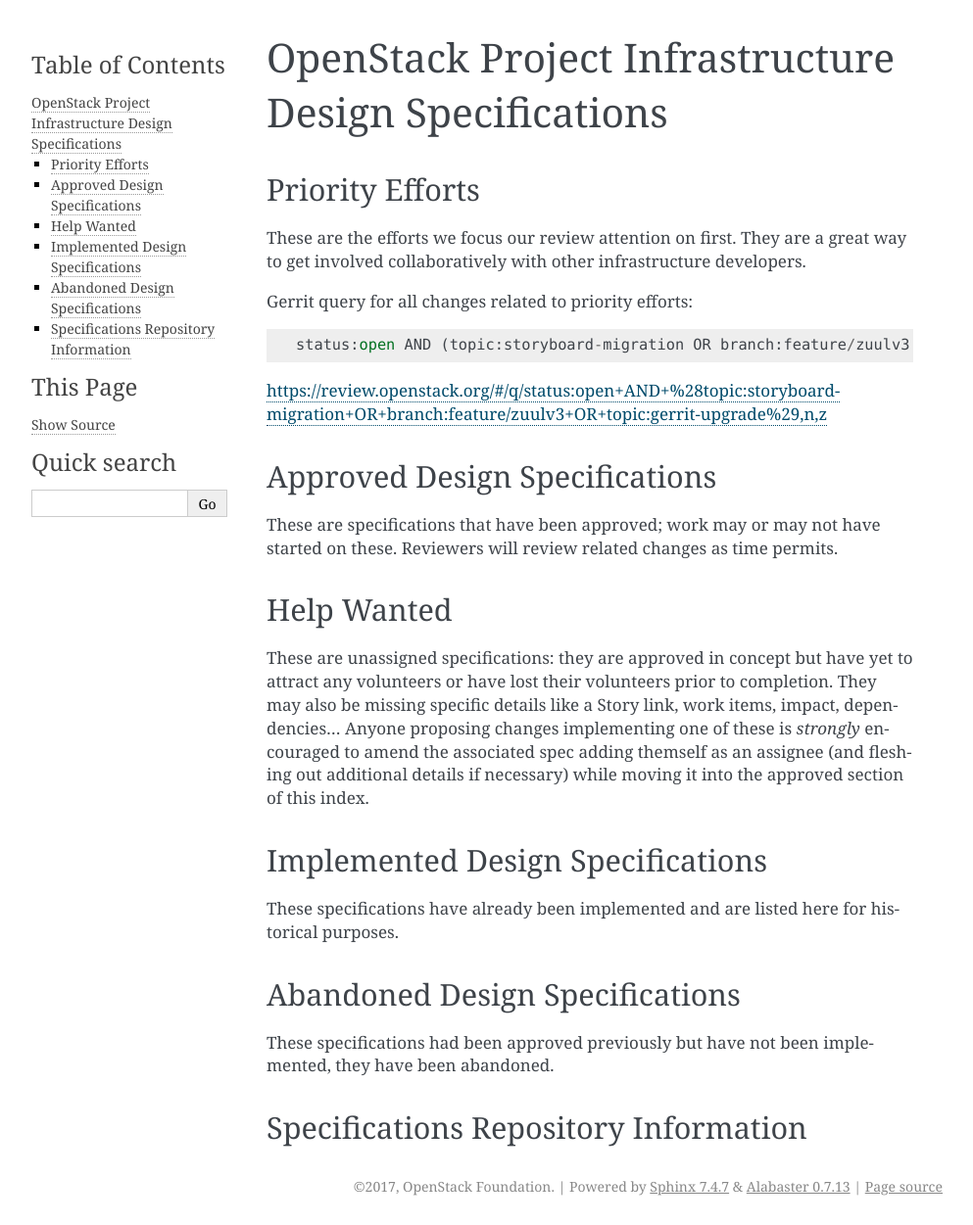
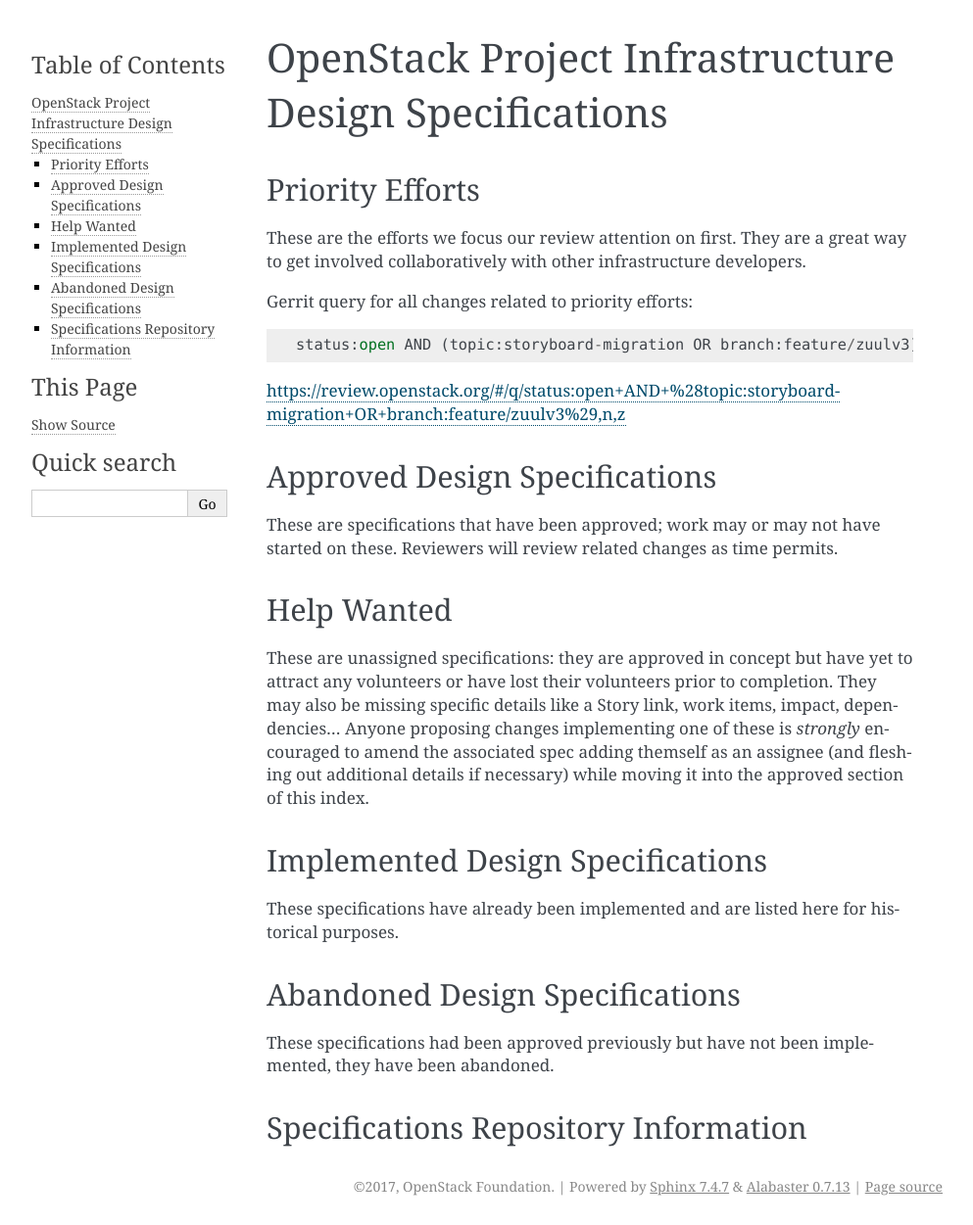
Before and after one commit to openstack-infra/infra-specs, a Sphinx documentation site: the page built from doc/source/index.rst, in a window 1280 px wide. Shown: the whole page at 98% size, without its empty margins (148-1141 px from the left). Built offline with Sphinx 7.4.7, drawn with Linux system fonts in a browser that asks for light colours; pages that are not in the unit, such as notebooks, are missing from menus.

Commit message:
The Gerrit 2.13 upgrade is implemented
Move the Gerrit 2.13 spec to the implemented list and remove it from
priority efforts queries.

Change-Id: I36c01a393d6632995d67b8327b197e9e5f3447fb

```diff
--- a/doc/source/index.rst
+++ b/doc/source/index.rst
@@ -15,13 +15,12 @@
    specs/task-tracker
    specs/zuulv3
    specs/zuulv3-executor-security
-   specs/gerrit-2.13
 
 Gerrit query for all changes related to priority efforts::
 
-  status:open AND (topic:storyboard-migration OR branch:feature/zuulv3 OR topic:gerrit-upgrade)
+  status:open AND (topic:storyboard-migration OR branch:feature/zuulv3)
 
-https://review.openstack.org/#/q/status:open+AND+%28topic:storyboard-migration+OR+branch:feature/zuulv3+OR+topic:gerrit-upgrade%29,n,z
+https://review.openstack.org/#/q/status:open+AND+%28topic:storyboard-migration+OR+branch:feature/zuulv3%29,n,z
 
 Approved Design Specifications
 ==============================
```
Also changed, not shown: other parts of doc/source/index.rst (+1 -0 lines).
